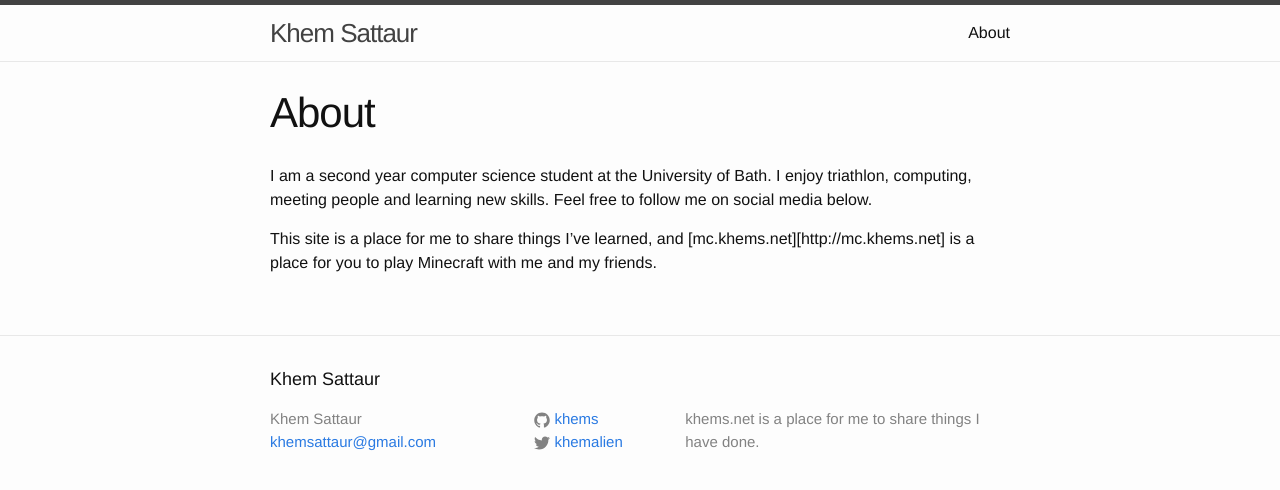
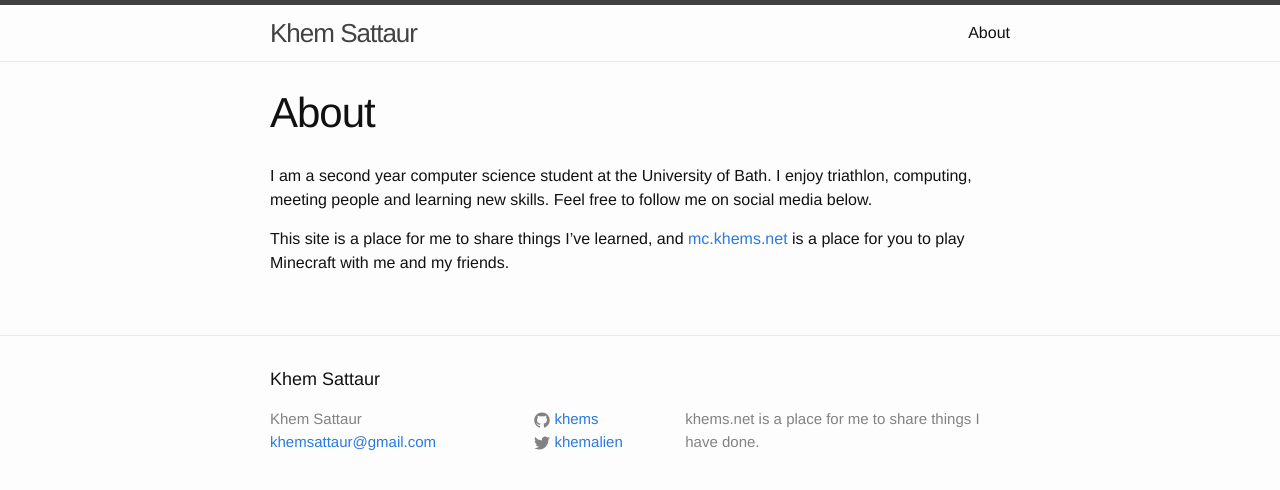
Before and after one commit to khems/khems.github.io, a Jekyll site: the page built from about.md, in a window 1280 px wide. Shown: the top 490 px of the page. Built offline with Jekyll 4.4.1, drawn with Linux system fonts in a browser that asks for light colours.

Commit message:
correct brackets for inline link

```diff
--- a/about.md
+++ b/about.md
@@ -6,4 +6,4 @@ permalink: /about/
 
 I am a second year computer science student at the University of Bath. I enjoy triathlon, computing, meeting people and learning new skills. Feel free to follow me on social media below.
 
-This site is a place for me to share things I've learned, and [mc.khems.net][http://mc.khems.net] is a place for you to play Minecraft with me and my friends.
+This site is a place for me to share things I've learned, and [mc.khems.net](http://mc.khems.net) is a place for you to play Minecraft with me and my friends.
```
